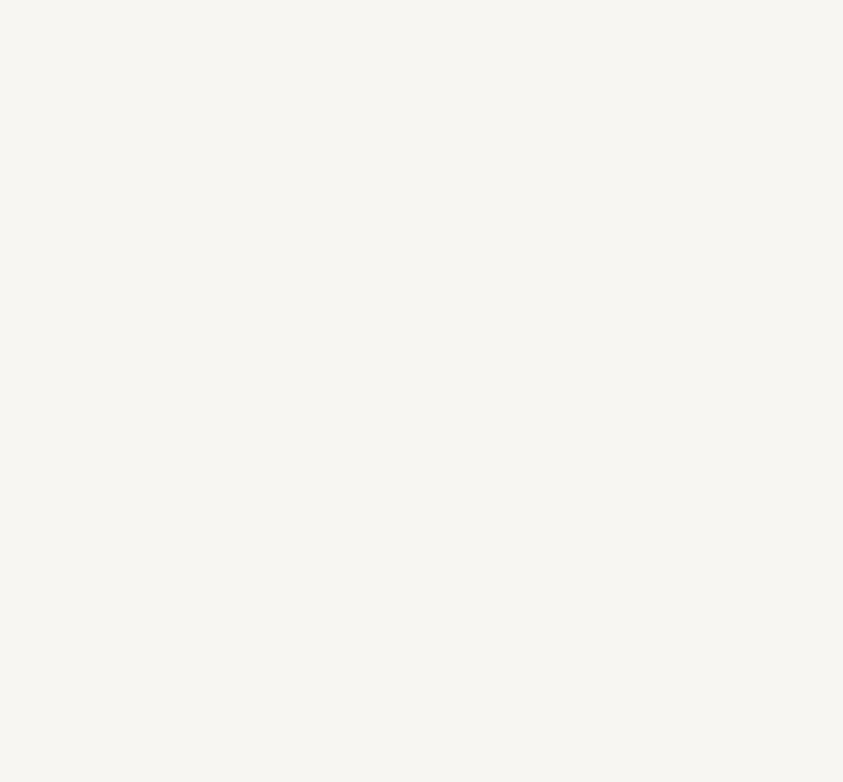
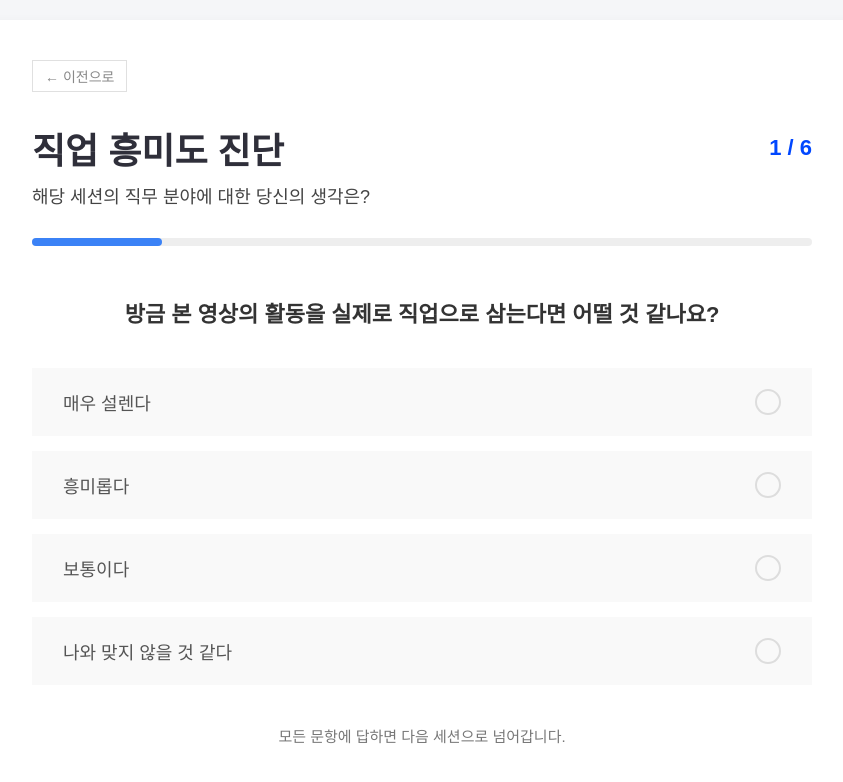
Before and after one commit to MUNJI-KANG/JINRO_IS_BACK, a React app in the folder JINRO_PROJ/frontend/: page /student/survey in a window 1280 px wide. Before the commit this address had no page. Shown: the top 782 px of the page, without its empty margins (218-1061 px from the left). Built offline with nearby package versions, Linux system fonts and the light colour scheme; the HTML template or start-up script is replaced by a standard one.

Commit message:
내담자 설문지, 완료 화면 추가

```diff
--- a/JINRO_PROJ/frontend/src/App.jsx
+++ b/JINRO_PROJ/frontend/src/App.jsx
@@ -24,10 +24,10 @@ import CVideoAI from "./pages/counselor/c_report/CVideoAI";
 
 // // student
 import SAgreement from "./pages/student/SAgreement";
-// import SComplete from "./pages/student/SComplete";
+import SComplete from "./pages/student/SComplete";
 // import SLoading from "./pages/student/SLoading";
 import SLogin from "./pages/student/SLogin";
-// import SSurvey from "./pages/student/SSurvey";
+import SSurvey from "./pages/student/SSurvey";
 import SVideo from "./pages/student/SVideo";
 
 import SBigCat from "./pages/student/s_category/SBigCat";
@@ -65,10 +65,10 @@ function App() {
 
         {/* student */}
         <Route path="/student/login" element={<SLogin />} />
-        {/* <Route path="/student/survey" element={<SSurvey />} /> */}
+        <Route path="/student/survey" element={<SSurvey />} />
         <Route path="/student/video" element={<SVideo />} />
         <Route path="/student/agreement" element={<SAgreement />} />
-        {/* <Route path="/student/complete" element={<SComplete />} /> */}
+        <Route path="/student/complete" element={<SComplete />} />
         {/* <Route path="/student/loading" element={<SLoading />} /> */}
 
         <Route path="/student/category/big" element={<SBigCat />} />
--- /dev/null
+++ b/JINRO_PROJ/frontend/src/css/student_css/SComplete.module.css
@@ -0,0 +1,63 @@
+.container {
+  display: flex;
+  flex-direction: column;
+  align-items: center;
+  justify-content: center;
+  min-height: 100vh;
+  background-color: #ffffff;
+  font-family: 'Pretendard', -apple-system, sans-serif;
+  text-align: center;
+  padding: 20px;
+}
+
+.iconWrapper {
+  width: 80px;
+  height: 80px;
+  background-color: #e8f5e9;
+  border-radius: 50%;
+  display: flex;
+  align-items: center;
+  justify-content: center;
+  margin-bottom: 40px;
+}
+
+.checkIcon {
+  width: 40px;
+  height: 40px;
+  border: 4px solid #4caf50;
+  border-radius: 50%;
+  position: relative;
+  display: flex;
+  align-items: center;
+  justify-content: center;
+}
+
+/* 체크 표시 모양 구현 */
+.checkIcon::after {
+  content: '';
+  width: 12px;
+  height: 22px;
+  border: solid #4caf50;
+  border-width: 0 4px 4px 0;
+  transform: rotate(45deg);
+  margin-bottom: 5px;
+}
+
+.title {
+  font-size: 2rem;
+  font-weight: 700;
+  color: #1a1a1b;
+  margin-bottom: 16px;
+}
+
+.description {
+  font-size: 1.1rem;
+  line-height: 1.6;
+  color: #767676;
+  white-space: pre-line; /* 줄바꿈 적용 */
+}
+
+.highlight {
+  display: block;
+  margin-top: 8px;
+}
--- /dev/null
+++ b/JINRO_PROJ/frontend/src/css/student_css/SSurvey.module.css
@@ -0,0 +1,142 @@
+.surveyContainer {
+  display: flex;
+  justify-content: center;
+  align-items: center;
+  min-height: 100vh;
+  background-color: #f5f6f8; /* 배경색 */
+  padding: 20px;
+  font-family: 'Pretendard', sans-serif;
+}
+
+.surveyCard {
+  width: 100%;
+  max-width: 900px;
+  background-color: #ffffff;
+  padding: 40px 60px;
+  border-radius: 4px;
+  box-shadow: 0 2px 10px rgba(0, 0, 0, 0.05);
+}
+
+.backButton {
+  background: #fff;
+  border: 1px solid #e0e0e0;
+  padding: 5px 12px;
+  color: #888;
+  cursor: pointer;
+  font-size: 14px;
+  margin-bottom: 30px;
+}
+
+.headerRow {
+  display: flex;
+  justify-content: space-between;
+  align-items: center;
+}
+
+.mainTitle {
+  font-size: 36px;
+  font-weight: 700;
+  display: flex;
+  align-items: center;
+  gap: 10px;
+}
+
+.badge {
+  background-color: #ff3b30;
+  color: #fff;
+  border-radius: 50%;
+  width: 28px;
+  height: 28px;
+  display: flex;
+  align-items: center;
+  justify-content: center;
+  font-size: 16px;
+}
+
+.stepIndicator {
+  color: #0047ff;
+  font-weight: 800;
+  font-size: 22px;
+}
+
+.subTitle {
+  color: #444;
+  font-size: 18px;
+  margin-top: 8px;
+}
+
+/* 프로그레스 바 */
+.progressWrapper {
+  width: 100%;
+  height: 8px;
+  background-color: #eee;
+  border-radius: 4px;
+  margin: 30px 0 50px 0;
+}
+
+.progressBar {
+  height: 100%;
+  background-color: #3b82f6;
+  border-radius: 4px;
+  transition: width 0.4s ease-out;
+}
+
+.questionText {
+  text-align: center;
+  font-size: 22px;
+  font-weight: 600;
+  margin-bottom: 40px;
+  color: #333;
+}
+
+/* 선택지 */
+.optionsList {
+  display: flex;
+  flex-direction: column;
+  gap: 15px;
+}
+
+.optionItem {
+  display: flex;
+  justify-content: space-between;
+  align-items: center;
+  padding: 20px 30px;
+  background-color: #f9f9f9;
+  border: 1px solid transparent;
+  cursor: pointer;
+  transition: 0.2s;
+}
+
+.optionItem:hover {
+  background-color: #f0f4ff;
+}
+
+.selected {
+  border: 2px solid #3b82f6;
+  background-color: #fff;
+}
+
+.optionLabel {
+  font-size: 18px;
+  color: #555;
+}
+
+.radioCircle {
+  width: 26px;
+  height: 26px;
+  border: 2px solid #ddd;
+  border-radius: 50%;
+}
+
+.selected .radioCircle {
+  border-color: #3b82f6;
+  background-color: #3b82f6;
+  box-shadow: inset 0 0 0 5px #fff;
+}
+
+.footerNotice {
+  text-align: center;
+  margin-top: 40px;
+  color: #777;
+  font-size: 15px;
+}
--- a/JINRO_PROJ/frontend/src/pages/student/SComplete.jsx
+++ b/JINRO_PROJ/frontend/src/pages/student/SComplete.jsx
@@ -0,0 +1,25 @@
+import React from 'react';
+import styles from '../../css/student_css/SComplete.module.css';
+
+function SComplete() {
+    return (
+        <main className={styles.container}>
+            {/* 상단 체크 아이콘 영역 */}
+            <div className={styles.iconWrapper}>
+                <div className={styles.checkIcon}></div>
+            </div>
+
+            {/* 텍스트 영역 */}
+            <h1 className={styles.title}>모든 상담이 완료되었습니다!</h1>
+
+            <p className={styles.description}>
+                오늘 참여해주신 소중한 상담 데이터 분석이 끝났습니다.
+                <span className={styles.highlight}>
+                    이제 당신의 마음 리포트를 확인해 보세요.
+                </span>
+            </p>
+        </main>
+    );
+};
+
+export default SComplete;
--- a/JINRO_PROJ/frontend/src/pages/student/SSurvey.jsx
+++ b/JINRO_PROJ/frontend/src/pages/student/SSurvey.jsx
@@ -0,0 +1,72 @@
+import React, { useState } from 'react';
+import styles from '../../css/student_css/SSurvey.module.css';
+
+function SSurvey() {
+    const [currentStep, setCurrentStep] = useState(1);
+    const [selectedOption, setSelectedOption] = useState(null);
+
+    const totalSteps = 6;
+    const options = [
+        { id: 1, text: '매우 설렌다' },
+        { id: 2, text: '흥미롭다' },
+        { id: 3, text: '보통이다' },
+        { id: 4, text: '나와 맞지 않을 것 같다' },
+    ];
+
+    const handleSelect = (id) => {
+        setSelectedOption(id);
+    };
+
+    return (
+        <div className={styles.surveyContainer}>
+            <div className={styles.surveyCard}>
+                {/* 상단 버튼 영역 */}
+                <button className={styles.backButton} onClick={() => console.log('이전으로')}>
+                    ← 이전으로
+                </button>
+
+                {/* 헤더: 타이틀 & 진행도 */}
+                <div className={styles.headerRow}>
+                    <h1 className={styles.mainTitle}>
+                        직업 흥미도 진단
+                    </h1>
+                    <span className={styles.stepIndicator}>{currentStep} / {totalSteps}</span>
+                </div>
+                <p className={styles.subTitle}>해당 세션의 직무 분야에 대한 당신의 생각은?</p>
+
+                {/* 진행 바 */}
+                <div className={styles.progressWrapper}>
+                    <div
+                        className={styles.progressBar}
+                        style={{ width: `${(currentStep / totalSteps) * 100}%` }}
+                    />
+                </div>
+
+                {/* 문항 질문 */}
+                <h2 className={styles.questionText}>
+                    방금 본 영상의 활동을 실제로 직업으로 삼는다면 어떨 것 같나요?
+                </h2>
+
+                {/* 선택지 목록 */}
+                <div className={styles.optionsList}>
+                    {options.map((option) => (
+                        <div
+                            key={option.id}
+                            className={`${styles.optionItem} ${selectedOption === option.id ? styles.selected : ''}`}
+                            onClick={() => handleSelect(option.id)}
+                        >
+                            <span className={styles.optionLabel}>{option.text}</span>
+                            <div className={styles.radioCircle} />
+                        </div>
+                    ))}
+                </div>
+
+                <p className={styles.footerNotice}>
+                    모든 문항에 답하면 다음 세션으로 넘어갑니다.
+                </p>
+            </div>
+        </div>
+    );
+};
+
+export default SSurvey;
```
